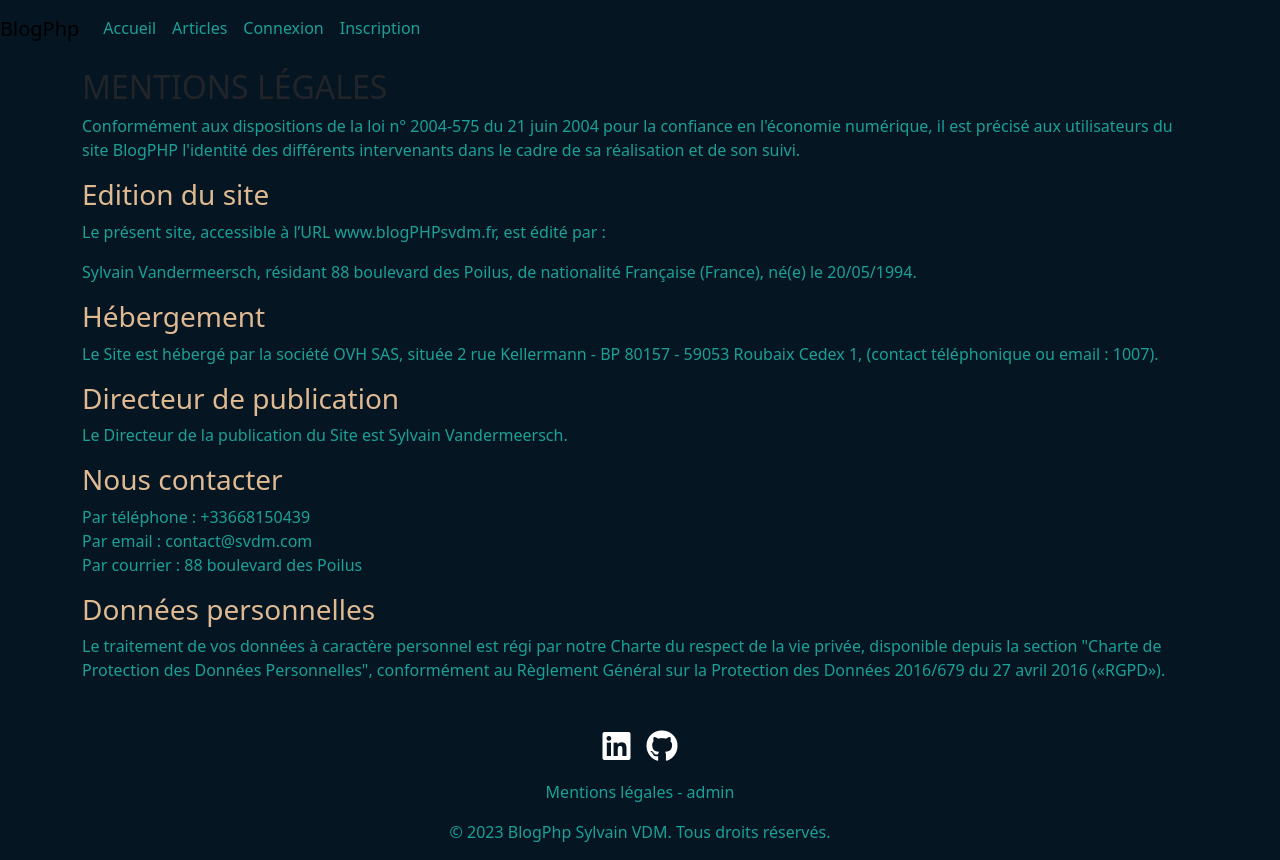
After one commit to KenKaneki-42/P5_BlogPHP, a PHP site: template templates/front/legalInformations.html.twig in a window 1280 px wide. The commit adds this page. Run offline with PHP 8.4, Linux system fonts and the light colour scheme; the template is opened without the code that fills it, so the values that code supplies are empty; some libraries are stand-ins or nearby versions.

Commit message:
fix recaptcha, contact form, footer link admin

```diff
--- a/config/component/AbstractController.php
+++ b/config/component/AbstractController.php
@@ -110,7 +110,7 @@ class AbstractController
   }
   public function validateCaptcha($captchaResponse): bool
   {
-    $secretKey = "VOTRE_SECRET_KEY";
+    $secretKey = "6LfpGH0pAAAAANlX10w1MD_edoPWgxt1LEbSo8oF";
     $response = file_get_contents("https://www.google.com/recaptcha/api/siteverify?secret=$secretKey&response=$captchaResponse");
     $responseKeys = json_decode($response, true);
 
@@ -123,7 +123,6 @@ class AbstractController
     }
   }
 
-
   //TODO faire passer une clé en session ( success) et faire passer un message en valeur) exemple: 1er tableau clé et 2 eme message
   public function success($key, $message): void
   {
--- a/config/routes.php
+++ b/config/routes.php
@@ -7,7 +7,7 @@ Router::setDefaultNamespace("App\Controller");
 
 //------ HOME -----//
 Router::get("/homepage", "HomepageController@homepage");
-// --- Authentication
+//------ Authentication
 Router::all("/inscription", "RegisterController@register")->setName('inscription');
 Router::all("/connexion", "RegisterController@login");
 Router::all("/deconnexion", "RegisterController@logout");
@@ -18,6 +18,8 @@ Router::post("/send-email-contact", "MailerController@sendContentContactForm");
 // ------ FRONT POSTS -----
 Router::get("/articles", "Front\PostController@index");
 Router::get("/articles/{id}", "Front\PostController@show");
+//------ legal infos --------------------------------
+Router::get("/legal-infos", "LegalInfoController@showLegalInfoPage");
 
 // ------ ADMIN COMMENTS -----
 Router::get("/admin/commentaires", "Admin\CommentController@index");
--- a/public/css/style.css
+++ b/public/css/style.css
@@ -1,6 +1,19 @@
 /* #myDataTable_wrapper .row:first-child .col-sm-12 {
   display: flex;
 } */
+
+#myDataTable_length, .form-label, #myDataTable_filter  {
+  color: var(--light-color);
+}
+
+h1{
+  color: var(--text-color);
+}
+
+h3{
+  color: var(--light-color);
+}
+
 body {
   padding-top: 8.5vh;
 }
--- a/templates/admin/comment/index.html.twig
+++ b/templates/admin/comment/index.html.twig
@@ -15,6 +15,7 @@
 {% endblock %}
 
 {% block body %}
+<div class="container">
 	<h1>Liste des commentaires</h1>
 
   {# filtre #}
@@ -88,6 +89,7 @@
 			{% endfor %}
 		</tbody>
 	</table>
+</div>
 {% endblock %}
 
 {% block modal %}{% endblock %}
--- a/templates/admin/post/_formPost.html.twig
+++ b/templates/admin/post/_formPost.html.twig
@@ -29,7 +29,6 @@
 		</br>
 		{# Trix Editor #}
 		<trix-editor input="content"></trix-editor>
-    <input type="text" name="honeypot" style="display: none;">
 		<button type="submit" name="submitPost" value='submitPost' class="btn btn-primary mt-3">{{ formButtonLabel }}</button>
 	</form>
 
--- a/templates/admin/post/index.html.twig
+++ b/templates/admin/post/index.html.twig
@@ -15,6 +15,7 @@
 {% endblock %}
 
 {% block body %}
+<div class="container">
 	<h1>Liste des Articles</h1>
   <a href="{{ '/admin/nouvelle-article' }}" class="btn btn-success mb-3">Nouveau Post</a>
 	<table id="myDataTable" class="table table-striped display responsive">
@@ -69,6 +70,7 @@
 			{% endfor %}
 		</tbody>
 	</table>
+</div>
 {% endblock %}
 
 {% block js %}
--- a/templates/base.html.twig
+++ b/templates/base.html.twig
@@ -13,17 +13,17 @@
 			<link
 			rel="stylesheet" href="/css/index.css">
 			{# <link href="/css/meadiaQueries.css" rel="stylesheet"> #}
+			<link rel="stylesheet" href="https://cdnjs.cloudflare.com/ajax/libs/font-awesome/5.15.4/css/all.min.css" integrity="sha512-1ycn6IcaQQ40/MKBW2W4Rhis/DbILU74C1vSrLJxCq57o941Ym01SwNsOMqvEBFlcgUa6xLiPY/NS5R+E6ztJQ==" crossorigin="anonymous">
 		{% endblock %}
 	</head>
 	<body class="background-color">
 		{% block navbar %}
 			<nav class="navbar navbar-expand-lg">
 				<a class="navbar-brand" href="/homepage">BlogPhp</a>
-					<button class="navbar-toggler" type="button" data-toggle="collapse" data-target="#navbarNav" aria-controls="navbarNav" aria-expanded="false" aria-label="Toggle navigation">
+				<button class="navbar-toggler" type="button" data-bs-toggle="collapse" data-bs-target="#navbarSupportedContent" aria-controls="navbarSupportedContent" aria-expanded="false" aria-label="Toggle navigation">
 					<span class="navbar-toggler-icon"></span>
 				</button>
-
-					<div class="collapse navbar-collapse" id="navbarNav">
+				<div class="collapse navbar-collapse" id="navbarSupportedContent">
 					<ul class="navbar-nav">
 						<li class="nav-item ">
 							<a id="accueil-link" class="nav-link" href="/homepage">Accueil</a>
@@ -65,15 +65,36 @@
 			{{ session.flash_message }};
 		{% endif %}
 
-				<footer class="mt-4 text-center"></footer>
 		{% block footer %}
+			<footer class="mt-4 text-center">
+				<section class="links container mt-5">
+					<ul class="list-unstyled d-flex justify-content-center">
+						<li class="me-3">
+							<a href="https://www.linkedin.com/in/vandermeersch-sylvain-developer-back-end/" target="_blank" class="text-decoration-none">
+								<i class="fab fa-linkedin fa-2x"></i>
+							</a>
+						</li>
+						<li>
+							<a href="https://github.com/KenKaneki-42" target="_blank" class="text-decoration-none">
+								<i class="fab fa-github fa-2x"></i>
+							</a>
+						</li>
+					</ul>
+				</section>
+        <p>
+          <a href="/legal-infos"> Mentions légales</a>
+          -
+          <a href="/admin/articles" target="_blank">admin</a>
+        </p>
         <p class="text-center">&copy; 2023 BlogPhp Sylvain VDM. Tous droits réservés.</p>
-        {# TODO mention légales #}
+			</footer>
 		{% endblock %}
-			</footer>
 
+	</body>
+</html>
 {% block js %}
 	<script src="https://code.jquery.com/jquery-3.6.0.min.js"></script>
+	<script src="https://cdnjs.cloudflare.com/ajax/libs/popper.js/2.9.2/umd/popper.min.js" integrity="sha512-2rNj2KJ+D8s1ceNasTIex6z4HWyOnEYLVC3FigGOmyQCZc2eBXKgOxQmo3oKLHyfcj53uz4QMsRCWNbLd32Q1g==" crossorigin="anonymous" referrerpolicy="no-referrer"></script>
 	<script src="https://cdn.jsdelivr.net/npm/bootstrap@5.3.2/dist/js/bootstrap.bundle.min.js" integrity="sha384-C6RzsynM9kWDrMNeT87bh95OGNyZPhcTNXj1NW7RuBCsyN/o0jlpcV8Qyq46cDfL" crossorigin="anonymous"></script>
 	{# <script>
 		        // JavaScript pour ajouter les classes active-link et selected-link au lien cliqué
@@ -90,8 +111,7 @@
 		        </script> #}
 
 	<script>
-        document.addEventListener('DOMContentLoaded', function() {
-            // Récupérer l'ID ou la classe du lien actif depuis le stockage local
+		document.addEventListener('DOMContentLoaded', function () { // Récupérer l'ID ou la classe du lien actif depuis le stockage local
 const activeLinkId = localStorage.getItem('activeLinkId');
 
 // Appliquer la classe active-link au lien correspondant
@@ -104,8 +124,7 @@
 
 // Ajouter un gestionnaire d'événement pour chaque lien
 document.querySelectorAll('.nav-item a').forEach(link => {
-                link.addEventListener('click', function() {
-                    // Supprimer la classe active-link de tous les liens
+link.addEventListener('click', function () { // Supprimer la classe active-link de tous les liens
 document.querySelectorAll('.nav-item a').forEach(link => {
 link.classList.remove('active-link');
 });
@@ -119,6 +138,4 @@
 });
 });
 	</script>
-      {% endblock %}
-		</body>
-	</html>
+{% endblock %}</body></html>
--- /dev/null
+++ b/templates/front/legalInformations.html.twig
@@ -0,0 +1,38 @@
+{% extends 'base.html.twig' %}
+
+{% block title %}Mentions Légales{% endblock %}
+
+{% block style %}
+	{{ parent() }}
+{% endblock %}
+
+{% block navbar %}
+  {{ parent()}}
+{% endblock %}
+
+{% block body %}
+	<main>
+		<section class="container">
+			<h2>MENTIONS LÉGALES</h2>
+			<p>Conformément aux dispositions de la loi n° 2004-575 du 21 juin 2004 pour la confiance en l'économie numérique, il est précisé aux utilisateurs du site BlogPHP l'identité des différents intervenants dans le cadre de sa réalisation et de son suivi.</p>
+
+			<h3>Edition du site</h3>
+			<p>Le présent site, accessible à l’URL www.blogPHPsvdm.fr, est édité par :</p>
+			<p>Sylvain Vandermeersch, résidant 88 boulevard des Poilus, de nationalité Française (France), né(e) le 20/05/1994.</p>
+
+			<h3>Hébergement</h3>
+			<p>Le Site est hébergé par la société OVH SAS, située 2 rue Kellermann - BP 80157 - 59053 Roubaix Cedex 1, (contact téléphonique ou email : 1007).</p>
+
+			<h3>Directeur de publication</h3>
+			<p>Le Directeur de la publication du Site est Sylvain Vandermeersch.</p>
+
+			<h3>Nous contacter</h3>
+			<p>Par téléphone : +33668150439<br>
+			Par email : contact@svdm.com<br>
+			Par courrier : 88 boulevard des Poilus</p>
+
+			<h3>Données personnelles</h3>
+			<p>Le traitement de vos données à caractère personnel est régi par notre Charte du respect de la vie privée, disponible depuis la section "Charte de Protection des Données Personnelles", conformément au Règlement Général sur la Protection des Données 2016/679 du 27 avril 2016 («RGPD»).</p>
+		</section>
+	</main>
+{% endblock %}
```
Also changed, not shown: config/Mailer/MailerConfigSample.php (added, +24 -0 lines), config/database/ConnectionDbSample.php (added, +22 -0 lines), src/Controller/LegalInfoController.php (added, +18 -0 lines), src/Controller/MailerController.php (+22 -6 lines), templates/front/formContact.html.twig (+5 -2 lines), templates/front/homepage.html.twig (+12 -31 lines), README.md, 1 other file. Lines whose indentation alone changed are shown as unchanged.
